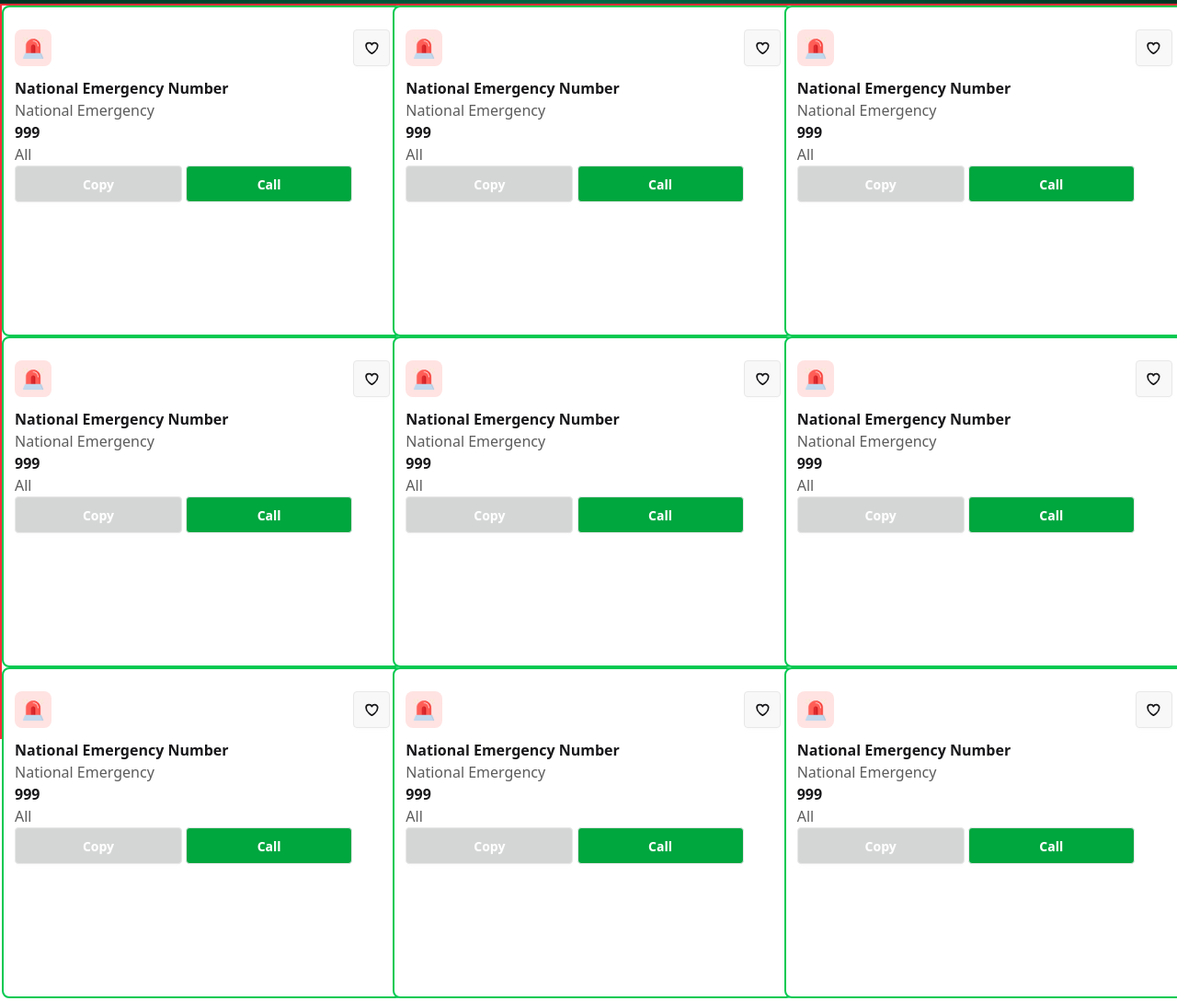
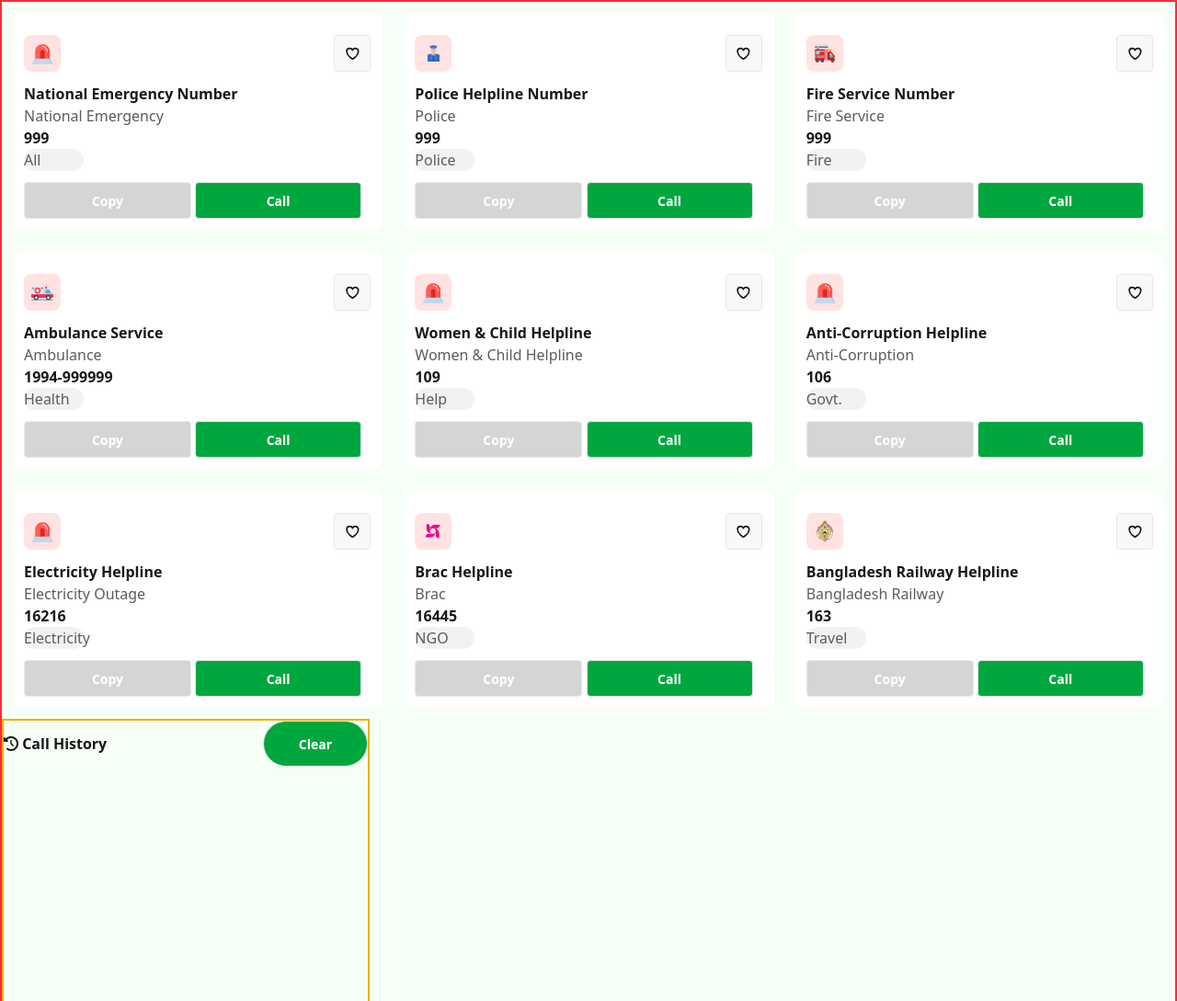
Before and after one commit to miraz7914/Assignment-05, a plain HTML site: page index2.html in a window 1280 px wide. Shown: the part 280-1369 px from the top of the page at 92% size. Drawn offline with nearby package versions, Linux system fonts and the light colour scheme.

Commit message:
all body done

```diff
--- a/index2.html
+++ b/index2.html
@@ -13,11 +13,11 @@
         <script src="https://cdn.jsdelivr.net/npm/@tailwindcss/browser@4"></script>
 
         <script src="https://kit.fontawesome.com/3e93d602ec.js" crossorigin="anonymous"></script>
-        <link rel="stylesheet" href="./style2.css">
+
 </head>
-<body class="h-[100vh]">
-     <div class="border-2 border-red-500 flex justify-between items-center">
-          <div class=" min-h-[50px] flex items-center gap-2 font-bold p-4">
+<body class=" h-[100vh]">
+     <div class="flex justify-between items-center">
+          <div class=" min-h-[50px] flex items-center  font-bold p-4">
             <img src="./assets/logo.png" class="w-[40px]" alt="">
             <div>
             <h1>Emergency <br> Service</h1>
@@ -25,7 +25,7 @@
           </div>
 
          <div class="body-container">
-           <div class="flex items-center gap-1 ">
+           <div class="flex items-center gap-1  p-4">
                    <h1>0</h1>
                    <img src="./assets/heart.png" class="w-[20px] h-[25px]" alt="">
                  <div class="flex gap-1 items-center">
@@ -33,7 +33,7 @@
                      <img src="./assets/coin.png" class="w-[20px]" alt="">
             </div>
             <div>
-                <button class="btn bg-[#00A63E]">2 Copy</button>
+                <button class="btn rounded-full bg-[#00A63E]">2 Copy</button>
             </div>
         </div>
         <div></div>
@@ -53,9 +53,9 @@
     </div>
 
 
-    <div class="border-2  border-red-500 grid grid-cols-3  h-[100vh] bg-[#f5fff6]  mx-auto">
+    <div class="border-2 border-red-500 grid grid-cols-3 bg-[#f5fff6] mx-auto">
 
-        <div class="border-2 border-green-500 bg-[#ffffff] h-[360px] rounded-lg w-[436px]">
+        <div class=" bg-[#ffffff] m-3 rounded-lg ">
             <div class="flex justify-between p-3 items-center mt-3">
                 <img src="./assets/emergency.png" class="w-[40px] bg-[#ffe3e2] p-2 rounded-lg " alt="">
                 <button class="btn btn-square">
@@ -65,18 +65,81 @@
             <div class="p-3 -mt-3 ">
                 <h1 class="font-bold">National Emergency Number</h1>
                 <p class="text-[#5c5c5c]">National Emergency</p>
-                <div>
-                    <h1 class="font-black">999</h1>
-                    <p class="text-[#5c5c5c]">All</p>
+                <div class=" mb-3">
+                    <h1 class="font-black ">999</h1>
+                    <p class="text-[#5c5c5c] bg-[#f2f2f2] rounded-full w-[65px]">All</p>
                 </div>
                  <div>
                     <button class="btn bg-[#d4d6d5] w-[182px] h-[40px] text-white">Copy</button>
-                    <button class="btn bg-[#00a63e] w-[181px] h-[40px] text-white" >Call</button>
+                    <button id="call" class="btn bg-[#00a63e] w-[181px] h-[40px] text-white" >Call</button>
                  </div>
             </div>
 
         </div>
-        <div class="border-2 border-green-500 bg-[#ffffff] h-[360px] rounded-lg w-[436px]">
+        <div class=" bg-[#ffffff]  m-3 rounded-lg ">
+            <div class="flex justify-between p-3 items-center mt-3">
+                <img src="./assets/police.png" class="w-[40px] bg-[#ffe3e2] p-2 rounded-lg " alt="">
+                <button class="btn btn-square">
+                   <svg xmlns="http://www.w3.org/2000/svg" fill="none" viewBox="0 0 24 24" stroke-width="2.5" stroke="currentColor" class="size-[1.2em]"><path stroke-linecap="round" stroke-linejoin="round" d="M21 8.25c0-2.485-2.099-4.5-4.688-4.5-1.935 0-3.597 1.126-4.312 2.733-.715-1.607-2.377-2.733-4.313-2.733C5.1 3.75 3 5.765 3 8.25c0 7.22 9 12 9 12s9-4.78 9-12Z" /></svg>
+                </button>
+            </div>
+            <div class="p-3 -mt-3 ">
+                <h1 class="font-bold">Police Helpline Number</h1>
+                <p class="text-[#5c5c5c]">Police</p>
+                <div class=" mb-3">
+                    <h1 class="font-black">999</h1>
+                    <p class="text-[#5c5c5c] bg-[#f2f2f2] rounded-full w-[65px]">Police</p>
+                </div>
+                 <div>
+                    <button class="btn bg-[#d4d6d5] w-[182px] h-[40px] text-white">Copy</button>
+                    <button  class="btn bg-[#00a63e] w-[181px] h-[40px] text-white" >Call</button>
+                 </div>
+            </div>
+
+        </div>
+        <div class=" bg-[#ffffff] m-3  rounded-lg ">
+            <div class="flex justify-between p-3 items-center mt-3">
+                <img src="./assets/fire-service.png" class="w-[40px] bg-[#ffe3e2] p-2 rounded-lg " alt="">
+                <button class="btn btn-square">
+                   <svg xmlns="http://www.w3.org/2000/svg" fill="none" viewBox="0 0 24 24" stroke-width="2.5" stroke="currentColor" class="size-[1.2em]"><path stroke-linecap="round" stroke-linejoin="round" d="M21 8.25c0-2.485-2.099-4.5-4.688-4.5-1.935 0-3.597 1.126-4.312 2.733-.715-1.607-2.377-2.733-4.313-2.733C5.1 3.75 3 5.765 3 8.25c0 7.22 9 12 9 12s9-4.78 9-12Z" /></svg>
+                </button>
+            </div>
+            <div class="p-3 -mt-3 ">
+                <h1 class="font-bold">Fire Service Number</h1>
+                <p class="text-[#5c5c5c]">Fire Service</p>
+                <div class=" mb-3">
+                    <h1 class="font-black">999</h1>
+                    <p class="text-[#5c5c5c] bg-[#f2f2f2] rounded-full w-[65px]">Fire</p>
+                </div>
+                 <div>
+                    <button class="btn bg-[#d4d6d5] w-[182px] h-[40px] text-white">Copy</button>
+                    <button  class="btn bg-[#00a63e] w-[181px] h-[40px] text-white" >Call</button>
+                 </div>
+            </div>
+
+        </div>
+        <div class=" bg-[#ffffff]  m-3 rounded-lg ">
+            <div class="flex justify-between p-3 items-center mt-3">
+                <img src="./assets/ambulance.png" class="w-[40px] bg-[#ffe3e2] p-2 rounded-lg " alt="">
+                <button class="btn btn-square">
+                   <svg xmlns="http://www.w3.org/2000/svg" fill="none" viewBox="0 0 24 24" stroke-width="2.5" stroke="currentColor" class="size-[1.2em]"><path stroke-linecap="round" stroke-linejoin="round" d="M21 8.25c0-2.485-2.099-4.5-4.688-4.5-1.935 0-3.597 1.126-4.312 2.733-.715-1.607-2.377-2.733-4.313-2.733C5.1 3.75 3 5.765 3 8.25c0 7.22 9 12 9 12s9-4.78 9-12Z" /></svg>
+                </button>
+            </div>
+            <div class="p-3 -mt-3 ">
+                <h1 class="font-bold">Ambulance Service</h1>
+                <p class="text-[#5c5c5c]">Ambulance</p>
+                <div class=" mb-3">
+                    <h1 class="font-black">1994-999999</h1>
+                    <p class="text-[#5c5c5c] bg-[#f2f2f2] rounded-full w-[65px]">Health</p>
+                </div>
+                 <div>
+                    <button class="btn bg-[#d4d6d5] w-[182px] h-[40px] text-white">Copy</button>
+                    <button  class="btn bg-[#00a63e] w-[181px] h-[40px] text-white" >Call</button>
+                 </div>
+            </div>
+
+        </div>
+        <div class=" bg-[#ffffff] m-3  rounded-lg ">
             <div class="flex justify-between p-3 items-center mt-3">
                 <img src="./assets/emergency.png" class="w-[40px] bg-[#ffe3e2] p-2 rounded-lg " alt="">
                 <button class="btn btn-square">
@@ -84,20 +147,20 @@
                 </button>
             </div>
             <div class="p-3 -mt-3 ">
-                <h1 class="font-bold">National Emergency Number</h1>
-                <p class="text-[#5c5c5c]">National Emergency</p>
-                <div>
-                    <h1 class="font-black">999</h1>
-                    <p class="text-[#5c5c5c]">All</p>
+                <h1 class="font-bold">Women & Child Helpline</h1>
+                <p class="text-[#5c5c5c]">Women & Child Helpline</p>
+                <div class=" mb-3">
+                    <h1 class="font-black">109</h1>
+                    <p class="text-[#5c5c5c] bg-[#f2f2f2] rounded-full w-[65px]">Help</p>
                 </div>
                  <div>
                     <button class="btn bg-[#d4d6d5] w-[182px] h-[40px] text-white">Copy</button>
-                    <button class="btn bg-[#00a63e] w-[181px] h-[40px] text-white" >Call</button>
+                    <button  class="btn bg-[#00a63e] w-[181px] h-[40px] text-white" >Call</button>
                  </div>
             </div>
 
         </div>
-        <div class="border-2 border-green-500 bg-[#ffffff] h-[360px] rounded-lg w-[436px]">
+        <div class=" bg-[#ffffff]  m-3 rounded-lg ">
             <div class="flex justify-between p-3 items-center mt-3">
                 <img src="./assets/emergency.png" class="w-[40px] bg-[#ffe3e2] p-2 rounded-lg " alt="">
                 <button class="btn btn-square">
@@ -105,20 +168,20 @@
                 </button>
             </div>
             <div class="p-3 -mt-3 ">
-                <h1 class="font-bold">National Emergency Number</h1>
-                <p class="text-[#5c5c5c]">National Emergency</p>
-                <div>
-                    <h1 class="font-black">999</h1>
-                    <p class="text-[#5c5c5c]">All</p>
+                <h1 class="font-bold">Anti-Corruption Helpline</h1>
+                <p class="text-[#5c5c5c]">Anti-Corruption</p>
+                <div class=" mb-3">
+                    <h1 class="font-black">106</h1>
+                    <p class="text-[#5c5c5c] bg-[#f2f2f2] rounded-full w-[65px]">Govt.</p>
                 </div>
                  <div>
                     <button class="btn bg-[#d4d6d5] w-[182px] h-[40px] text-white">Copy</button>
-                    <button class="btn bg-[#00a63e] w-[181px] h-[40px] text-white" >Call</button>
+                    <button  class="btn bg-[#00a63e] w-[181px] h-[40px] text-white" >Call</button>
                  </div>
             </div>
 
         </div>
-        <div class="border-2 border-green-500 bg-[#ffffff] h-[360px] rounded-lg w-[436px]">
+        <div class=" bg-[#ffffff]  m-3 rounded-lg ">
             <div class="flex justify-between p-3 items-center mt-3">
                 <img src="./assets/emergency.png" class="w-[40px] bg-[#ffe3e2] p-2 rounded-lg " alt="">
                 <button class="btn btn-square">
@@ -126,126 +189,72 @@
                 </button>
             </div>
             <div class="p-3 -mt-3 ">
-                <h1 class="font-bold">National Emergency Number</h1>
-                <p class="text-[#5c5c5c]">National Emergency</p>
-                <div>
-                    <h1 class="font-black">999</h1>
-                    <p class="text-[#5c5c5c]">All</p>
+                <h1 class="font-bold">Electricity Helpline</h1>
+                <p class="text-[#5c5c5c]">Electricity Outage</p>
+                <div class=" mb-3">
+                    <h1 class="font-black">16216</h1>
+                    <p class="text-[#5c5c5c] bg-[#f2f2f2] rounded-full w-[65px]">Electricity</p>
                 </div>
                  <div>
                     <button class="btn bg-[#d4d6d5] w-[182px] h-[40px] text-white">Copy</button>
-                    <button class="btn bg-[#00a63e] w-[181px] h-[40px] text-white" >Call</button>
+                    <button  class="btn bg-[#00a63e] w-[181px] h-[40px] text-white" >Call</button>
                  </div>
             </div>
 
         </div>
-        <div class="border-2 border-green-500 bg-[#ffffff] h-[360px] rounded-lg w-[436px]">
+        <div class=" bg-[#ffffff] m-3  rounded-lg ">
             <div class="flex justify-between p-3 items-center mt-3">
-                <img src="./assets/emergency.png" class="w-[40px] bg-[#ffe3e2] p-2 rounded-lg " alt="">
+                <img src="./assets/brac.png" class="w-[40px] bg-[#ffe3e2] p-2 rounded-lg " alt="">
                 <button class="btn btn-square">
                    <svg xmlns="http://www.w3.org/2000/svg" fill="none" viewBox="0 0 24 24" stroke-width="2.5" stroke="currentColor" class="size-[1.2em]"><path stroke-linecap="round" stroke-linejoin="round" d="M21 8.25c0-2.485-2.099-4.5-4.688-4.5-1.935 0-3.597 1.126-4.312 2.733-.715-1.607-2.377-2.733-4.313-2.733C5.1 3.75 3 5.765 3 8.25c0 7.22 9 12 9 12s9-4.78 9-12Z" /></svg>
                 </button>
             </div>
             <div class="p-3 -mt-3 ">
-                <h1 class="font-bold">National Emergency Number</h1>
-                <p class="text-[#5c5c5c]">National Emergency</p>
-                <div>
-                    <h1 class="font-black">999</h1>
-                    <p class="text-[#5c5c5c]">All</p>
+                <h1 class="font-bold">Brac Helpline</h1>
+                <p class="text-[#5c5c5c]">Brac</p>
+                <div class=" mb-3">
+                    <h1 class="font-black">16445</h1>
+                    <p class="text-[#5c5c5c] bg-[#f2f2f2] rounded-full w-[65px]">NGO</p>
                 </div>
                  <div>
                     <button class="btn bg-[#d4d6d5] w-[182px] h-[40px] text-white">Copy</button>
-                    <button class="btn bg-[#00a63e] w-[181px] h-[40px] text-white" >Call</button>
+                    <button  class="btn bg-[#00a63e] w-[181px] h-[40px] text-white" >Call</button>
                  </div>
             </div>
 
         </div>
-        <div class="border-2 border-green-500 bg-[#ffffff] h-[360px] rounded-lg w-[436px]">
+        <div class=" bg-[#ffffff] m-3  rounded-lg ">
             <div class="flex justify-between p-3 items-center mt-3">
-                <img src="./assets/emergency.png" class="w-[40px] bg-[#ffe3e2] p-2 rounded-lg " alt="">
+                <img src="./assets/Bangladesh-Railway.png" class="w-[40px] bg-[#ffe3e2] p-2 rounded-lg " alt="">
                 <button class="btn btn-square">
                    <svg xmlns="http://www.w3.org/2000/svg" fill="none" viewBox="0 0 24 24" stroke-width="2.5" stroke="currentColor" class="size-[1.2em]"><path stroke-linecap="round" stroke-linejoin="round" d="M21 8.25c0-2.485-2.099-4.5-4.688-4.5-1.935 0-3.597 1.126-4.312 2.733-.715-1.607-2.377-2.733-4.313-2.733C5.1 3.75 3 5.765 3 8.25c0 7.22 9 12 9 12s9-4.78 9-12Z" /></svg>
                 </button>
             </div>
             <div class="p-3 -mt-3 ">
-                <h1 class="font-bold">National Emergency Number</h1>
-                <p class="text-[#5c5c5c]">National Emergency</p>
-                <div>
-                    <h1 class="font-black">999</h1>
-                    <p class="text-[#5c5c5c]">All</p>
+                <h1 class="font-bold">Bangladesh Railway Helpline </h1>
+                <p class="text-[#5c5c5c]">Bangladesh Railway</p>
+                <div class=" mb-3">
+                    <h1 class="font-black">163</h1>
+                    <p class="text-[#5c5c5c] bg-[#f2f2f2] rounded-full w-[65px]">Travel</p>
                 </div>
                  <div>
                     <button class="btn bg-[#d4d6d5] w-[182px] h-[40px] text-white">Copy</button>
-                    <button class="btn bg-[#00a63e] w-[181px] h-[40px] text-white" >Call</button>
-                 </div>
-            </div>
-
-        </div>
-        <div class="border-2 border-green-500 bg-[#ffffff] h-[360px] rounded-lg w-[436px]">
-            <div class="flex justify-between p-3 items-center mt-3">
-                <img src="./assets/emergency.png" class="w-[40px] bg-[#ffe3e2] p-2 rounded-lg " alt="">
-                <button class="btn btn-square">
-                   <svg xmlns="http://www.w3.org/2000/svg" fill="none" viewBox="0 0 24 24" stroke-width="2.5" stroke="currentColor" class="size-[1.2em]"><path stroke-linecap="round" stroke-linejoin="round" d="M21 8.25c0-2.485-2.099-4.5-4.688-4.5-1.935 0-3.597 1.126-4.312 2.733-.715-1.607-2.377-2.733-4.313-2.733C5.1 3.75 3 5.765 3 8.25c0 7.22 9 12 9 12s9-4.78 9-12Z" /></svg>
-                </button>
-            </div>
-            <div class="p-3 -mt-3 ">
-                <h1 class="font-bold">National Emergency Number</h1>
-                <p class="text-[#5c5c5c]">National Emergency</p>
-                <div>
-                    <h1 class="font-black">999</h1>
-                    <p class="text-[#5c5c5c]">All</p>
-                </div>
-                 <div>
-                    <button class="btn bg-[#d4d6d5] w-[182px] h-[40px] text-white">Copy</button>
-                    <button class="btn bg-[#00a63e] w-[181px] h-[40px] text-white" >Call</button>
-                 </div>
-            </div>
-
-        </div>
-        <div class="border-2 border-green-500 bg-[#ffffff] h-[360px] rounded-lg w-[436px]">
-            <div class="flex justify-between p-3 items-center mt-3">
-                <img src="./assets/emergency.png" class="w-[40px] bg-[#ffe3e2] p-2 rounded-lg " alt="">
-                <button class="btn btn-square">
-                   <svg xmlns="http://www.w3.org/2000/svg" fill="none" viewBox="0 0 24 24" stroke-width="2.5" stroke="currentColor" class="size-[1.2em]"><path stroke-linecap="round" stroke-linejoin="round" d="M21 8.25c0-2.485-2.099-4.5-4.688-4.5-1.935 0-3.597 1.126-4.312 2.733-.715-1.607-2.377-2.733-4.313-2.733C5.1 3.75 3 5.765 3 8.25c0 7.22 9 12 9 12s9-4.78 9-12Z" /></svg>
-                </button>
-            </div>
-            <div class="p-3 -mt-3 ">
-                <h1 class="font-bold">National Emergency Number</h1>
-                <p class="text-[#5c5c5c]">National Emergency</p>
-                <div>
-                    <h1 class="font-black">999</h1>
-                    <p class="text-[#5c5c5c]">All</p>
-                </div>
-                 <div>
-                    <button class="btn bg-[#d4d6d5] w-[182px] h-[40px] text-white">Copy</button>
-                    <button class="btn bg-[#00a63e] w-[181px] h-[40px] text-white" >Call</button>
-                 </div>
-            </div>
-
-        </div>
-        <div class="border-2 border-green-500 bg-[#ffffff] h-[360px] rounded-lg w-[436px]">
-            <div class="flex justify-between p-3 items-center mt-3">
-                <img src="./assets/emergency.png" class="w-[40px] bg-[#ffe3e2] p-2 rounded-lg " alt="">
-                <button class="btn btn-square">
-                   <svg xmlns="http://www.w3.org/2000/svg" fill="none" viewBox="0 0 24 24" stroke-width="2.5" stroke="currentColor" class="size-[1.2em]"><path stroke-linecap="round" stroke-linejoin="round" d="M21 8.25c0-2.485-2.099-4.5-4.688-4.5-1.935 0-3.597 1.126-4.312 2.733-.715-1.607-2.377-2.733-4.313-2.733C5.1 3.75 3 5.765 3 8.25c0 7.22 9 12 9 12s9-4.78 9-12Z" /></svg>
-                </button>
-            </div>
-            <div class="p-3 -mt-3 ">
-                <h1 class="font-bold">National Emergency Number</h1>
-                <p class="text-[#5c5c5c]">National Emergency</p>
-                <div>
-                    <h1 class="font-black">999</h1>
-                    <p class="text-[#5c5c5c]">All</p>
-                </div>
-                 <div>
-                    <button class="btn bg-[#d4d6d5] w-[182px] h-[40px] text-white">Copy</button>
-                    <button class="btn bg-[#00a63e] w-[181px] h-[40px] text-white" >Call</button>
+                    <button  class="btn bg-[#00a63e] w-[181px] h-[40px] text-white" >Call</button>
                  </div>
             </div>
 
         </div>
 
+         <div class="border-2 border-yellow-500 w-[400px] h-[1140px]">
+            <div class=" flex justify-between items-center">
+                <h1 class="font-bold"><i class="fa-solid fa-clock-rotate-left"></i> Call History</h1>
+                <button class="btn bg-[#00a63e] w-[114px] h-[50px] rounded-full text-white" >Clear</button>
+            </div>
+
+         </div>
+
     </div>
 
+    <script src="./script.js"></script>
 </body>
 </html>
--- /dev/null
+++ b/script.js
@@ -0,0 +1,5 @@
+document.getElementById
+
+function myFunction() {
+  alert("Calling...National Emergency Number 999");
+}
```
Also changed, not shown: index.html (deleted, +0 -197 lines), style.css (line endings or trailing spaces), style2.css (deleted).
